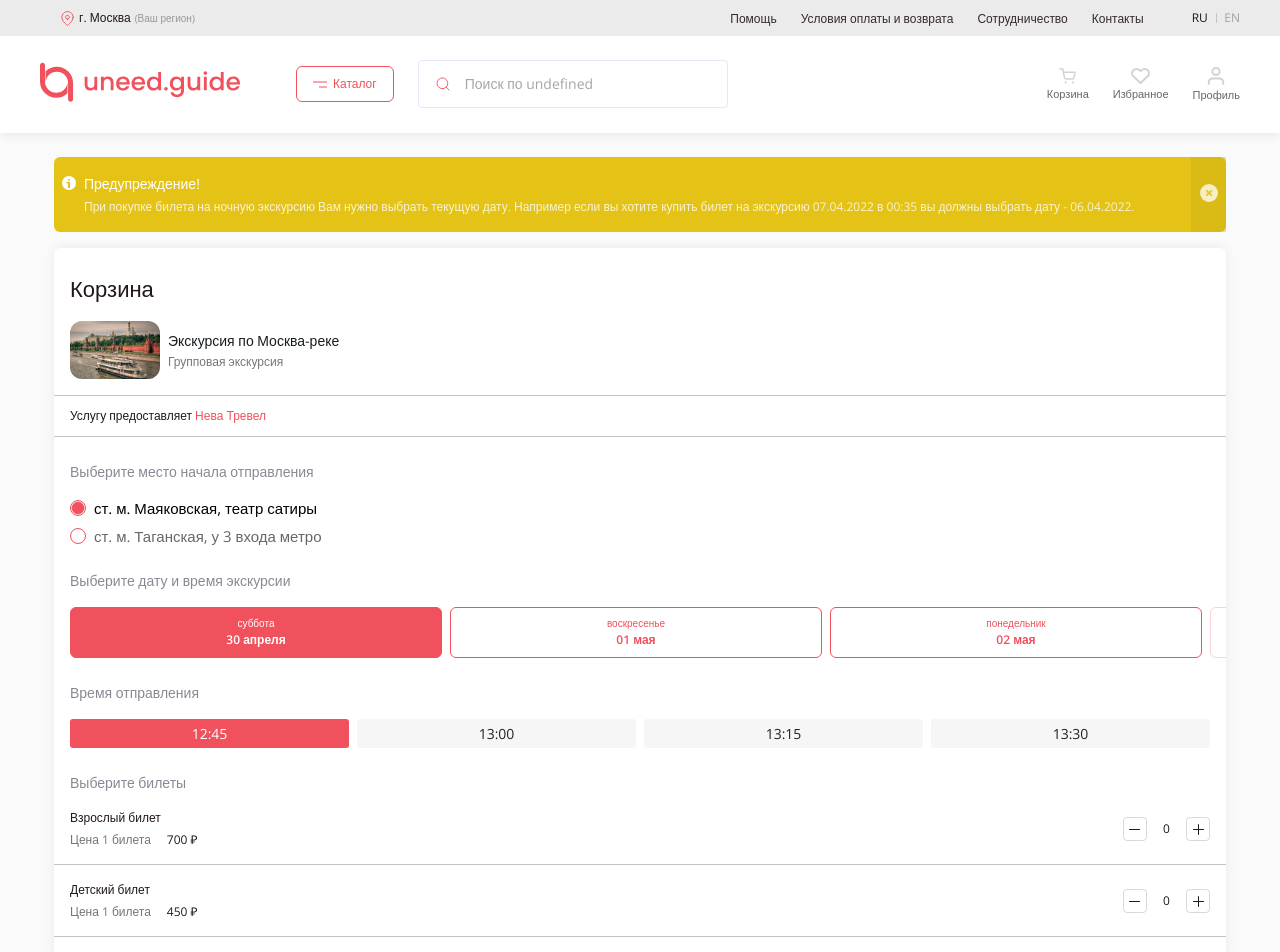
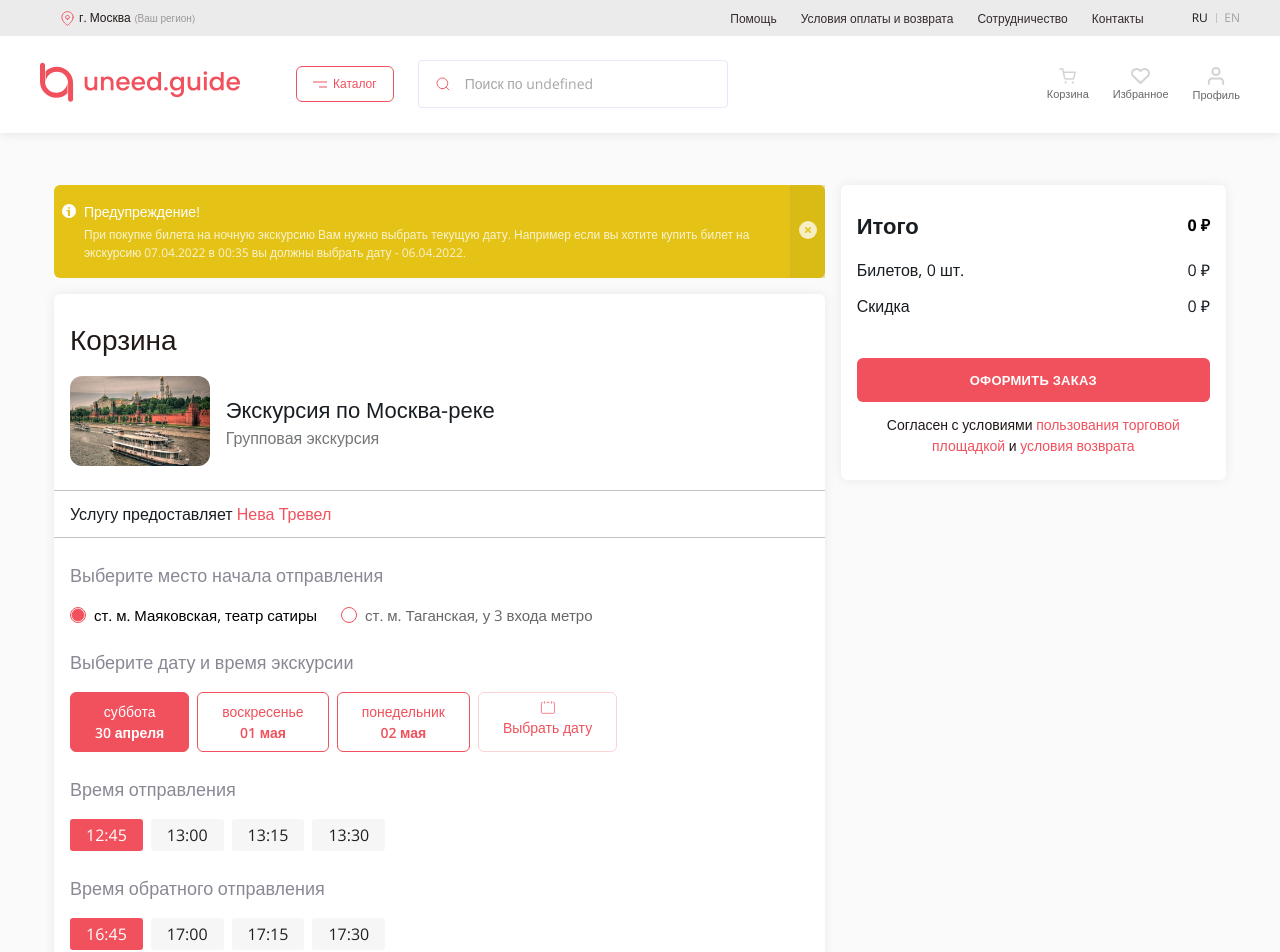
Before and after one commit to eleskin/uneed-guide-react-frontend, a Next.js app: page /order in a window 1280 px wide. Shown: the top 952 px of the page. Built offline with nearby package versions, Linux system fonts and the light colour scheme; no server answers.

Commit message:
feature: Added responsive for large screens

```diff
--- a/components/Cart/Cart.js
+++ b/components/Cart/Cart.js
@@ -10,7 +10,7 @@ import Form from '../../ui/Form/Form';
 
 const ticketsCountInitial = [];
 
-const Cart = ({order, setTotalSumWithoutDiscount, setTotalSumWithDiscount}) => {
+const Cart = ({order, setTotalSumWithoutDiscount, setTotalSumWithDiscount, setTotalTickets}) => {
 	const router = useRouter();
 	const [isVisibleCalendar, setIsVisibleCalendar] = useState(false);
 	const [dateValue, setDateValue] = useState();
@@ -63,16 +63,14 @@ const Cart = ({order, setTotalSumWithoutDiscount, setTotalSumWithDiscount}) => {
 		'13:15',
 		'13:30',
 	]);
+	const [backTimes] = useState([
+		'16:45',
+		'17:00',
+		'17:15',
+		'17:30',
+	]);
 	const [activeTime, setActiveTime] = useState(times[0]);
-	const timesList = times.map((time, index) => (
-		<button
-			className={`${styles.Cart__time} ${activeTime === time ? styles.Cart__time_active : ''}`}
-			onClick={() => setActiveTime(time)}
-			key={index}
-		>
-			{time}
-		</button>
-	));
+	const [activeBackTime, setActiveBackTime] = useState(backTimes[0]);
 
 	const datesRef = createRef();
 
@@ -92,8 +90,10 @@ const Cart = ({order, setTotalSumWithoutDiscount, setTotalSumWithDiscount}) => {
 				</div>
 			</div>
 			<div>
+				<div className={styles.Cart__select}>
 					<button
 						onClick={() => {
+							setTotalTickets((prevState) => prevState - 1);
 							ticketsCountInitial[index] = ticketsCountInitial[index] - 1;
 							setTicketsCount([...ticketsCountInitial]);
 
@@ -109,6 +109,7 @@ const Cart = ({order, setTotalSumWithoutDiscount, setTotalSumWithDiscount}) => {
 					<output>{ticketsCount[index] || 0}</output>
 					<button
 						onClick={() => {
+							setTotalTickets((prevState) => prevState + 1);
 							if (!ticketsCountInitial[index]) {
 								ticketsCountInitial[index] = 0;
 							}
@@ -125,6 +126,10 @@ const Cart = ({order, setTotalSumWithoutDiscount, setTotalSumWithDiscount}) => {
 							<rect y="6" width="1" height="11" rx="0.5" transform="rotate(-90 0 6)" fill="#221818"/>
 						</svg>
 					</button>
+				</div>
+				<div className={styles.Cart__total} style={{color: (ticketsCount[index] === 0 || ticketsCount[index] === undefined) ? 'rgba(34 ,24 , 24, 0.6)' : ''}}>
+					{(ticketsCount[index] || 0) * ticket.priceAmount} ₽
+				</div>
 			</div>
 		</div>
 	));
@@ -191,7 +196,27 @@ const Cart = ({order, setTotalSumWithoutDiscount, setTotalSumWithDiscount}) => {
 				</div>
 				<h3>Время отправления</h3>
 				<div className={styles.Cart__times}>
-					{timesList}
+					{times.map((time, index) => (
+						<button
+							className={`${styles.Cart__time} ${activeTime === time ? styles.Cart__time_active : ''}`}
+							onClick={() => setActiveTime(time)}
+							key={index}
+						>
+							{time}
+						</button>
+					))}
+				</div>
+				<h3>Время обратного отправления</h3>
+				<div className={styles.Cart__times}>
+					{backTimes.map((time, index) => (
+						<button
+							className={`${styles.Cart__time} ${activeBackTime === time ? styles.Cart__time_active : ''}`}
+							onClick={() => setActiveBackTime(time)}
+							key={index}
+						>
+							{time}
+						</button>
+					))}
 				</div>
 				<h3>Выберите билеты</h3>
 				<div className={styles.Cart__tickets}>
--- a/components/Cart/Cart.module.scss
+++ b/components/Cart/Cart.module.scss
@@ -241,6 +241,10 @@
 
 				& > div:last-child {
 					display: flex;
+					align-items: center;
+
+					& > .Cart__select {
+						display: flex;
 						flex-direction: row;
 						justify-content: flex-end;
 						align-items: center;
@@ -252,6 +256,8 @@
 							letter-spacing: 0.02em;
 							text-transform: uppercase;
 							color: #221818;
+							width: 16px;
+							text-align: center;
 						}
 
 						button {
@@ -264,6 +270,18 @@
 							height: 24px;
 							width: 24px;
 							background-color: transparent;
+						}
+					}
+
+					.Cart__total {
+						width: 80px;
+						font-size: rem(16px);
+						line-height: rem(24px);
+						letter-spacing: 0.02em;
+						text-transform: uppercase;
+						color: #221818;
+						display: none;
+						text-align: right;
 					}
 				}
 			}
@@ -283,3 +301,152 @@
 		}
 	}
 }
+
+@media (min-width: 540px) {
+	.Cart {
+		.Cart__form {
+			.Cart__dates {
+				& > div:first-child {
+					display: grid;
+					grid-template-columns: repeat(4, 1fr);
+
+					.Cart__date {
+						width: 100%;
+					}
+				}
+
+				.Cart__calendar {
+					left: 0;
+					margin-right: auto;
+					display: flex;
+					justify-content: flex-end;
+				}
+			}
+		}
+	}
+}
+
+@media (min-width: 768px) {
+	.Cart {
+		.Cart__title {
+			font-size: rem(28px);
+			line-height: rem(42px);
+		}
+
+		h3 {
+			font-size: rem(18px);
+			line-height: rem(27px);
+		}
+
+		.Cart__header {
+			grid-column-gap: rem(16px);
+
+			img {
+				height: 90px !important;
+			}
+
+			h4 {
+				font-size: rem(22px);
+				line-height: rem(33px);
+			}
+
+			span {
+				font-size: rem(16px);
+				line-height: rem(24px);
+			}
+		}
+
+		.Cart__supplier {
+			margin-top: rem(24px);
+			font-size: rem(16px);
+			line-height: rem(24px);
+		}
+
+		.Cart__form {
+			.Cart__radio {
+				flex-direction: row;
+				flex-wrap: wrap;
+				grid-gap: rem(24px);
+			}
+
+
+			.Cart__dates {
+				& > div:first-child {
+					display: flex;
+					flex-wrap: wrap;
+					overflow: scroll;
+
+					.Cart__date {
+						width: fit-content;
+						padding: rem(8px) rem(24px);
+
+						em {
+							font-size: rem(14px);
+							line-height: rem(21px);
+						}
+
+						span {
+							font-size: rem(14px);
+							line-height: rem(21px);
+						}
+					}
+				}
+			}
+
+			.Cart__times {
+				display: flex;
+
+				.Cart__time {
+					padding: rem(4px) rem(16px);
+					font-size: rem(16px);
+					line-height: rem(24px);
+				}
+			}
+
+			.Cart__tickets {
+				.Cart__ticket {
+					display: flex;
+					flex-direction: column;
+					align-items: flex-start;
+					grid-row-gap: rem(12px);
+
+					& > div:first-child {
+						display: grid;
+						grid-template-columns: 200px auto;
+
+						em {
+							font-size: rem(16px);
+							line-height: rem(24px);
+						}
+
+						div {
+							span {
+								font-size: rem(14px);
+								line-height: rem(21px);
+							}
+
+							strong {
+								font-size: rem(14px);
+								line-height: rem(21px);
+							}
+						}
+					}
+
+					& > div:last-child {
+						& > .Cart__select {
+							output {
+								font-size: rem(12px);
+								line-height: rem(18px);
+							}
+						}
+
+						.Cart__total {
+							display: block;
+						}
+					}
+				}
+			}
+		}
+	}
+
+}
--- a/pages/order.js
+++ b/pages/order.js
@@ -7,19 +7,19 @@ import Cart from '../components/Cart/Cart';
 import Container from '../components/Container/Container';
 import styles from '../styles/Order.module.scss';
 
-
 const Order = () => {
 	const [totalSumWithoutDiscount, setTotalSumWithoutDiscount] = useState(0);
 	const [totalSumWithDiscount, setTotalSumWithDiscount] = useState(0);
+	const [totalTickets, setTotalTickets] = useState(0);
 
 	const [order] = useState([
 		{
 			tickets: [
 				{title: 'Взрослый билет', price: 800, priceAmount: 700},
 				{title: 'Детский билет', price: 550, priceAmount: 450},
-				{title: 'Взрослый билет (с ланчем)', price: 980, priceAmount: 880},
-			]
-		}
+				{title: 'Льготный билет', price: 350, priceAmount: 250},
+			],
+		},
 	]);
 
 
@@ -37,10 +37,12 @@ const Order = () => {
 								order={order}
 								setTotalSumWithoutDiscount={setTotalSumWithoutDiscount}
 								setTotalSumWithDiscount={setTotalSumWithDiscount}
+								setTotalTickets={setTotalTickets}
 							/>
 						</CardContainer>
 					</div>
 					<div className={styles.Order__sidebar}>
+						<div className={styles.Order__result}>
 							<CardContainer padding={16}>
 								<div className={styles.Order__total}>
 									<header>
@@ -48,7 +50,7 @@ const Order = () => {
 										<strong>{totalSumWithDiscount} ₽</strong>
 									</header>
 									<div>
-									<span>Билетов, 4 шт.</span>
+										<span>Билетов, {totalTickets} шт.</span>
 										<span>{totalSumWithoutDiscount} ₽</span>
 									</div>
 									<div>
@@ -57,10 +59,12 @@ const Order = () => {
 									</div>
 									<Button.Primary>Оформить заказ</Button.Primary>
 									<p>
-									Согласен с условиями <Link href="#"><a>пользования торговой площадкой</a></Link> и <Link href="#"><a>условия возврата</a></Link>
+										Согласен с условиями <Link href="#"><a>пользования торговой
+										                                       площадкой</a></Link> и <Link href="#"><a>условия возврата</a></Link>
 									</p>
 								</div>
 							</CardContainer>
+						</div>
 					</div>
 				</div>
 			</Container>
--- a/styles/Order.module.scss
+++ b/styles/Order.module.scss
@@ -74,3 +74,48 @@
 		}
 	}
 }
+
+@media (min-width: 720px) {
+	.Order {
+		padding-top: rem(52px);
+
+		.Order__container {
+			display: grid;
+			grid-template-columns: 2fr 1fr;
+			grid-row-gap: rem(16px);
+			grid-gap: rem(16px);
+
+			.Order__sidebar {
+				.Order__result {
+					position: sticky;
+					top: 140px;
+
+					.Order__total {
+						header {
+							h3, span {
+								font-size: rem(22px);
+								line-height: rem(33px);
+							}
+						}
+
+						& > div {
+							span {
+								font-size: rem(16px);
+								line-height: rem(24px);
+							}
+						}
+
+						& > button {
+							margin-top: rem(40px);
+						}
+
+						& > p {
+							font-size: rem(14px);
+							line-height: rem(21px);
+						}
+					}
+				}
+			}
+		}
+	}
+}
```
Lines whose indentation alone changed are shown as unchanged.
